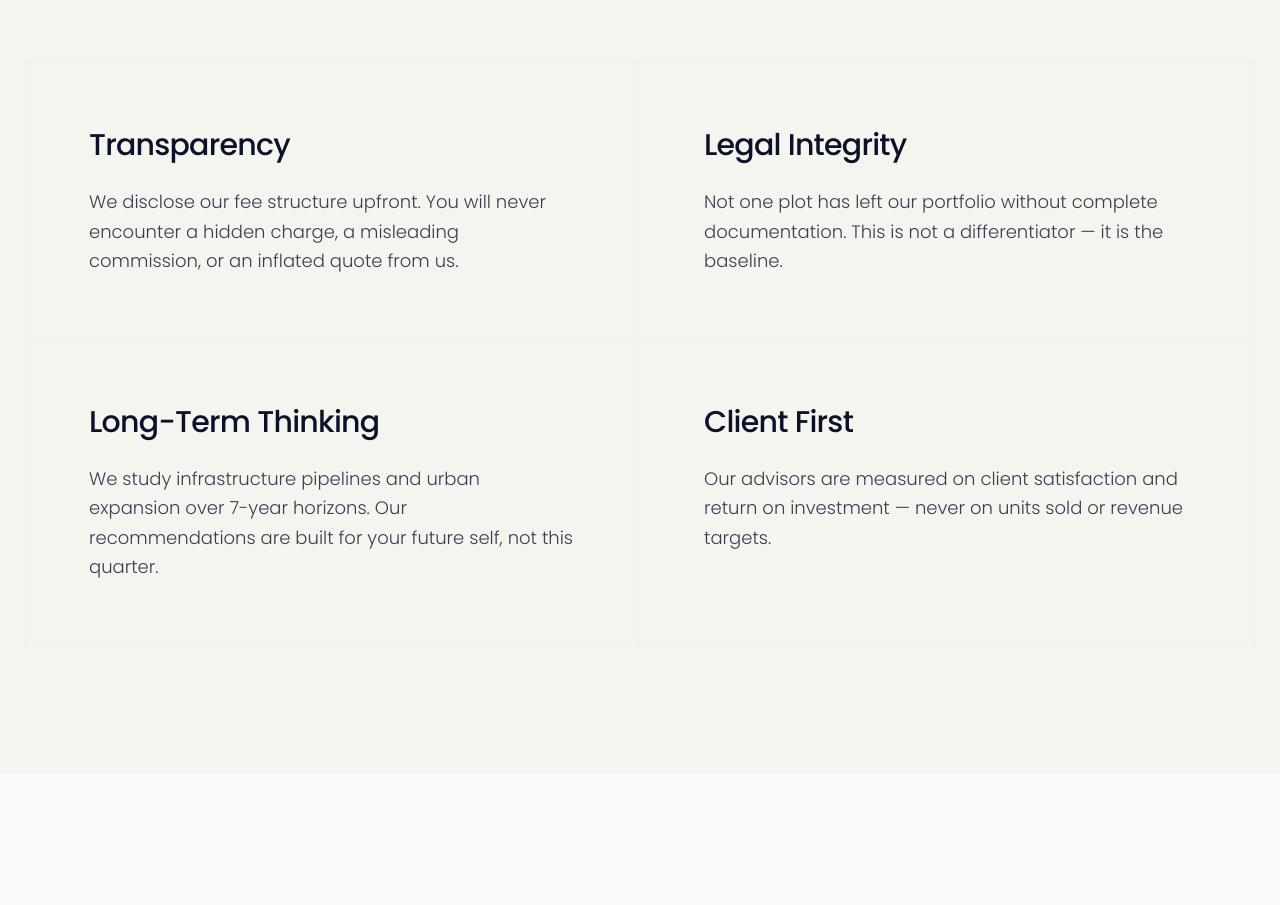
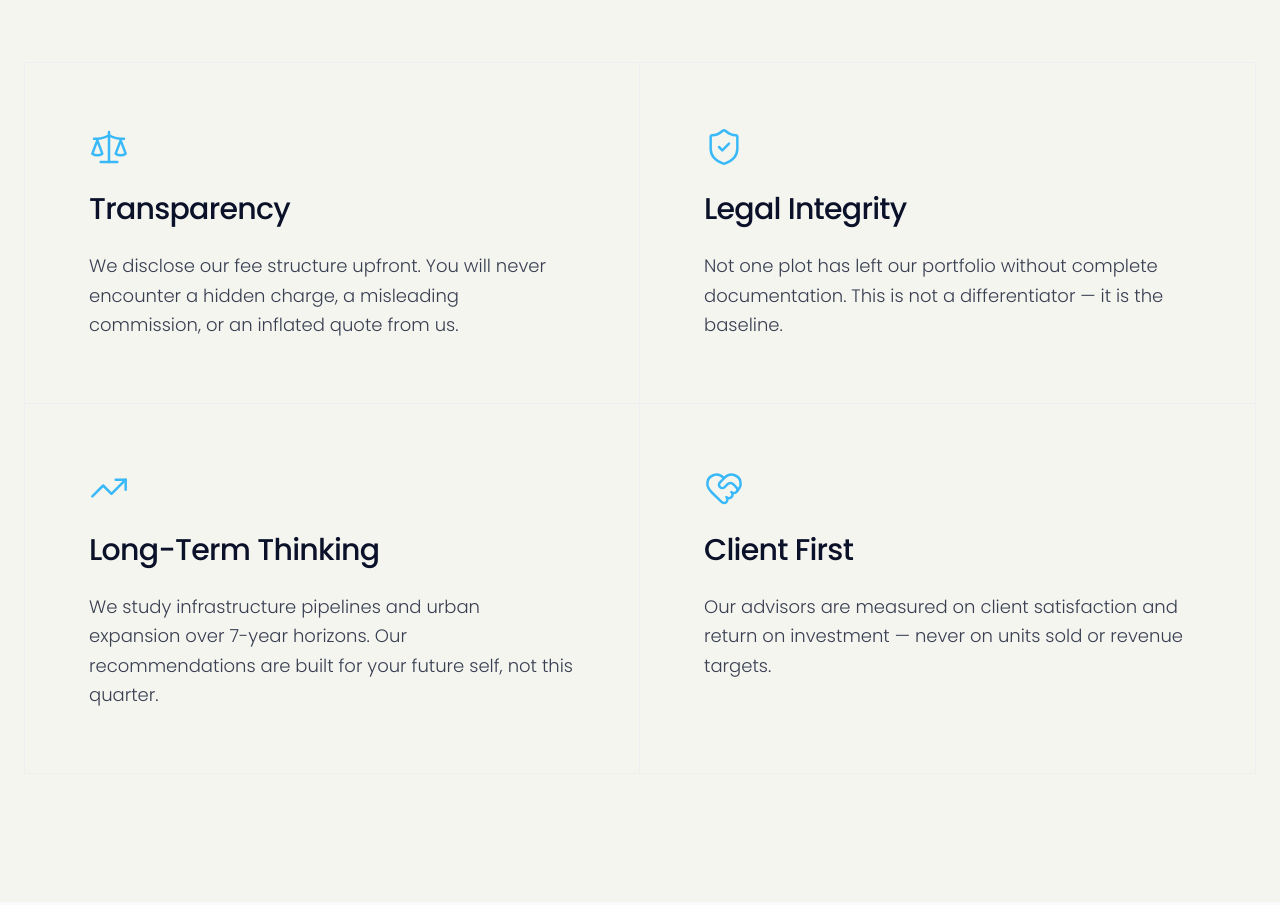
Before and after one commit to godivatech/true_waves_reality_website, a React (Vite) app: page /about in a window 1280 px wide. Shown: the part 1580-2485 px from the top of the page. Built offline with nearby package versions, Linux system fonts and the light colour scheme; no server answers.

Commit message:
code changes

```diff
--- a/src/pages/About.tsx
+++ b/src/pages/About.tsx
@@ -2,6 +2,7 @@ import { useEffect, useRef, useState } from "react";
 import { gsap } from "gsap";
 import { ScrollTrigger } from "gsap/ScrollTrigger";
 import { motion } from "framer-motion";
+import { Scale, ShieldCheck, TrendingUp, HeartHandshake } from "lucide-react";
 import Navbar from "@/components/Navbar";
 import Footer from "@/components/Footer";
 import WhatsAppBtn from "@/components/WhatsAppBtn";
@@ -21,18 +22,22 @@ const values = [
   {
     title: "Transparency",
     body: "We disclose our fee structure upfront. You will never encounter a hidden charge, a misleading commission, or an inflated quote from us.",
+    icon: Scale,
   },
   {
     title: "Legal Integrity",
     body: "Not one plot has left our portfolio without complete documentation. This is not a differentiator — it is the baseline.",
+    icon: ShieldCheck,
   },
   {
     title: "Long-Term Thinking",
     body: "We study infrastructure pipelines and urban expansion over 7-year horizons. Our recommendations are built for your future self, not this quarter.",
+    icon: TrendingUp,
   },
   {
     title: "Client First",
     body: "Our advisors are measured on client satisfaction and return on investment — never on units sold or revenue targets.",
+    icon: HeartHandshake,
   },
 ];
 
@@ -151,18 +156,22 @@ export default function About() {
             What We <span className="text-muted-foreground/30 font-light">Stand For</span>
           </h2>
           <div className="grid grid-cols-1 md:grid-cols-2 gap-0 border border-border/40">
-            {values.map((v, i) => (
+            {values.map((v, i) => {
+              const Icon = v.icon;
+              return (
                 <div
                   key={v.title}
                   className={`reveal-card p-12 md:p-16 group hover:bg-white transition-colors duration-500 ${i % 2 === 0 ? "md:border-r border-border/40" : ""
                     } ${i < 2 ? "border-b border-border/40" : ""}`}
                 >
+                  <Icon className="w-10 h-10 text-accent mb-6 stroke-[1.5]" />
                   <h3 className="text-2xl md:text-3xl font-medium tracking-tight mb-6 group-hover:text-accent transition-colors duration-500">
                     {v.title}
                   </h3>
                   <p className="text-foreground/80 font-light leading-relaxed text-lg">{v.body}</p>
                 </div>
-            ))}
+              );
+            })}
           </div>
         </div>
       </section>
```
Lines whose indentation alone changed are shown as unchanged.
